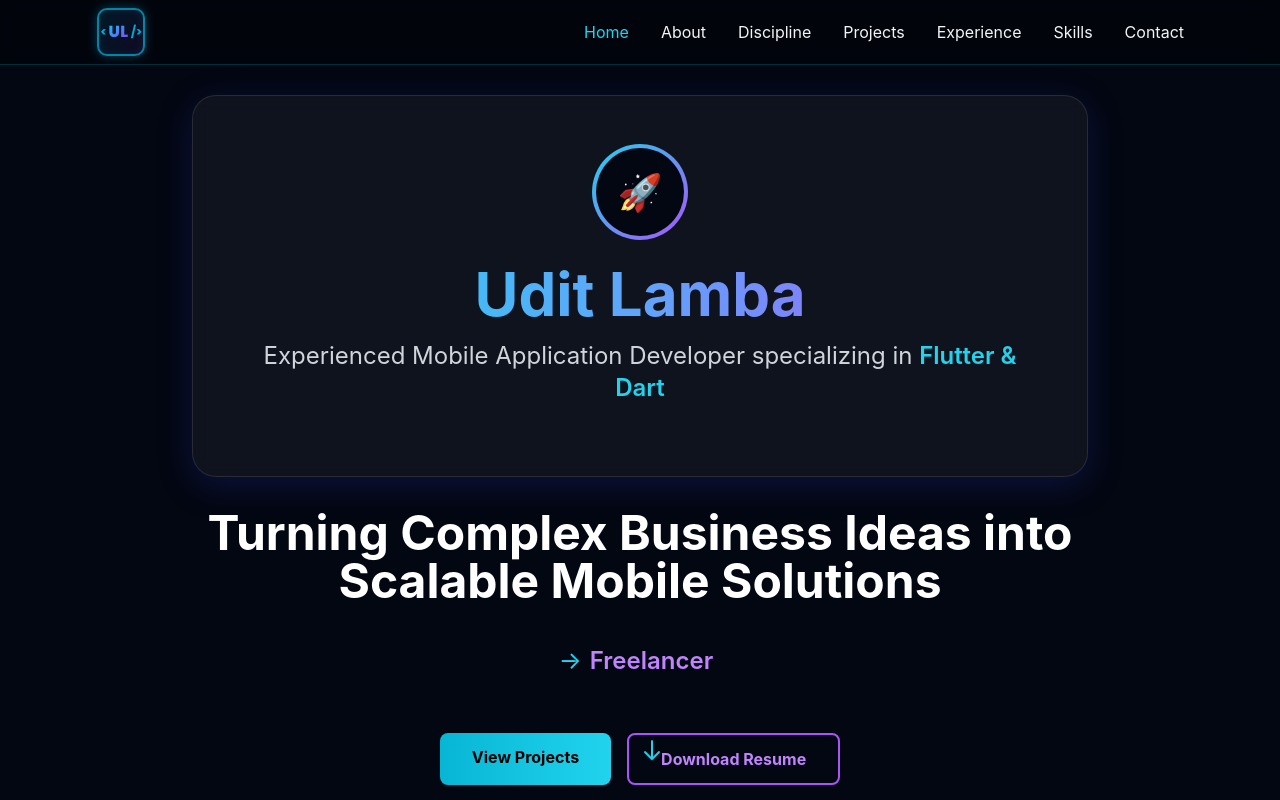
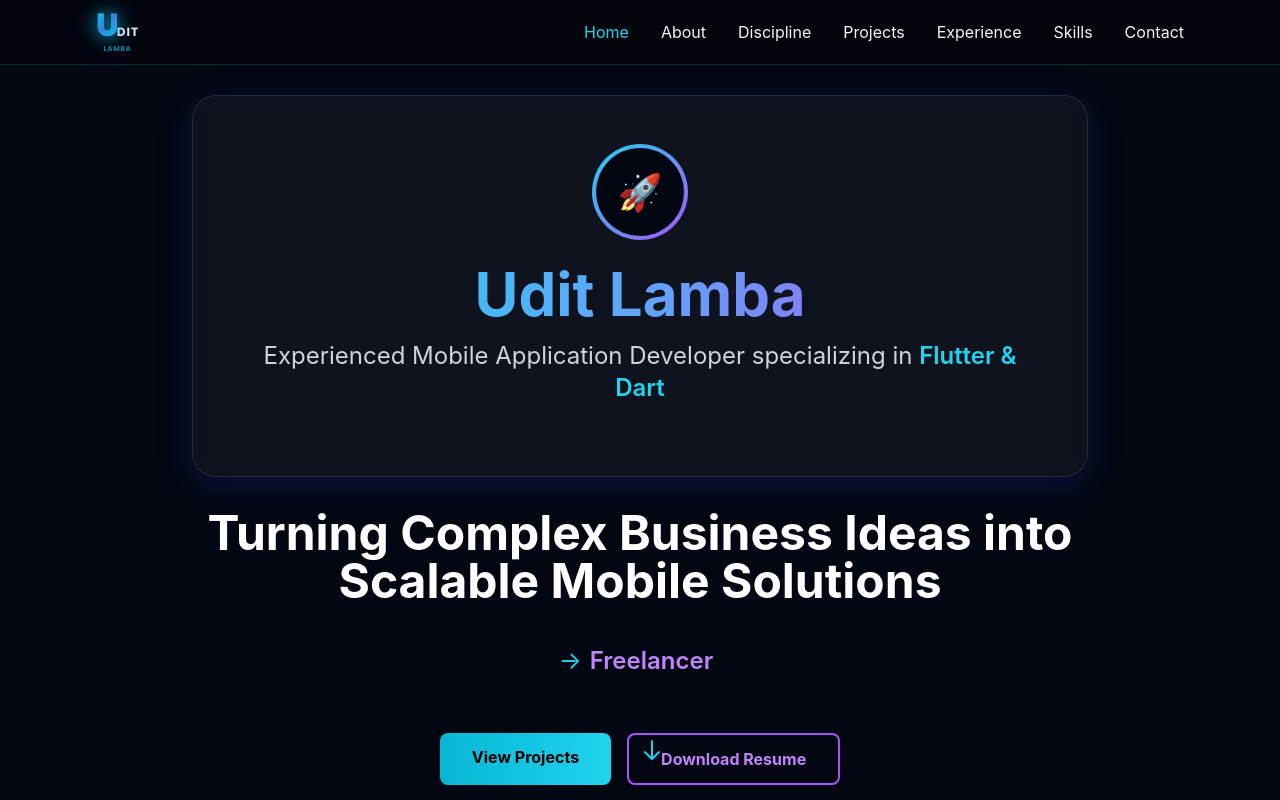
Before and after one commit to uditlamba/uditlamba.github.io, a plain HTML site: page index.html in a window 1280 px wide. Shown: the top 800 px of the page. Drawn offline with nearby package versions, Linux system fonts and the light colour scheme; animation ran at ten frames a second.

Commit message:
feat: Premium typography logo - UDIT with gradient U, white DIT, and LAMBA subtext

```diff
--- a/index.html
+++ b/index.html
@@ -15,21 +15,15 @@
             <div class="flex items-center justify-between h-16">
                 <!-- Logo -->
                 <div class="flex-shrink-0">
-                    <a href="#home" class="logo-brand">
-                        <div class="logo-container">
-                            <!-- Outer Circle/Box Background -->
-                            <div class="logo-background"></div>
-
-                            <!-- Code Brackets and Text -->
-                            <div class="logo-content">
-                                <span class="logo-bracket">&lt;</span>
-                                <span class="logo-text">UL</span>
-                                <span class="logo-bracket">/&gt;</span>
-                            </div>
-
-                            <!-- Glow Ring -->
-                            <div class="logo-ring"></div>
+                    <a href="#home" class="logo-typography">
+                        <div class="logo-wrapper">
+                            <!-- Large U with Gradient -->
+                            <span class="logo-u">U</span>
+                            <!-- Smaller DIT -->
+                            <span class="logo-dit">DIT</span>
                         </div>
+                        <!-- Subtext -->
+                        <div class="logo-subtext">LAMBA</div>
                     </a>
                 </div>
 
--- a/styles.css
+++ b/styles.css
@@ -56,168 +56,171 @@ body {
     width: 100%;
 }
 
-/* ==================== Professional Logo Styling ==================== */
+/* ==================== Attractive Typography Logo ==================== */
 
-.logo-brand {
+.logo-typography {
     display: inline-flex;
+    flex-direction: column;
     align-items: center;
     justify-content: center;
     text-decoration: none;
     transition: all 0.3s ease;
     z-index: 100;
+    gap: 2px;
+    position: relative;
 }
 
-.logo-brand:hover {
-    transform: scale(1.08);
+.logo-typography:hover {
+    transform: scale(1.1);
 }
 
-.logo-brand:focus {
+.logo-typography:focus {
     outline: none;
 }
 
-.logo-container {
+/* Logo Wrapper - Main Container */
+.logo-wrapper {
+    display: inline-flex;
+    align-items: baseline;
+    justify-content: center;
+    gap: 0;
     position: relative;
-    width: 50px;
-    height: 50px;
-    display: flex;
-    align-items: center;
-    justify-content: center;
-    transition: all 0.4s cubic-bezier(0.4, 0, 0.2, 1);
-    z-index: 100;
-    visibility: visible;
-    opacity: 1;
+    z-index: 101;
 }
 
-.logo-brand:hover .logo-container {
-    filter: drop-shadow(0 0 15px rgba(0, 210, 255, 0.8))
-            drop-shadow(0 0 25px rgba(147, 51, 234, 0.4));
-}
-
-/* Logo Background - Rounded Square with Gradient Border */
-.logo-background {
-    position: absolute;
-    width: 48px;
-    height: 48px;
-    border-radius: 10px;
-    background: linear-gradient(135deg, rgba(0, 210, 255, 0.1), rgba(147, 51, 234, 0.1));
-    border: 2px solid rgba(0, 210, 255, 0.6);
-    box-shadow:
-        0 0 10px rgba(0, 210, 255, 0.3),
-        inset 0 0 10px rgba(0, 210, 255, 0.1);
-    transition: all 0.4s ease;
-    z-index: 1;
-}
-
-.logo-brand:hover .logo-background {
-    border-color: rgba(0, 210, 255, 1);
-    box-shadow:
-        0 0 20px rgba(0, 210, 255, 0.6),
-        0 0 30px rgba(147, 51, 234, 0.3),
-        inset 0 0 15px rgba(0, 210, 255, 0.2);
-}
-
-/* Logo Content - Text */
-.logo-content {
-    position: relative;
-    display: flex;
-    align-items: center;
-    justify-content: center;
-    gap: 2px;
-    font-family: 'Poppins', 'Courier New', monospace;
+/* Main U - Large with Gradient and Glow */
+.logo-u {
+    font-family: 'Poppins', 'Inter', 'Syncopate', sans-serif;
+    font-size: 32px;
     font-weight: 800;
-    font-size: 14px;
-    z-index: 2;
-    letter-spacing: -0.5px;
-    transition: all 0.3s ease;
-}
-
-.logo-text {
-    background: linear-gradient(135deg, #00D2FF, #9333EA);
+    letter-spacing: -2px;
+    background: linear-gradient(135deg, #00D2FF 0%, #3A7BD5 50%, #00D2FF 100%);
     -webkit-background-clip: text;
     -webkit-text-fill-color: transparent;
     background-clip: text;
-    font-size: 16px;
-    font-weight: 800;
-    letter-spacing: 0.5px;
+    text-shadow:
+        0 0 20px rgba(0, 210, 255, 0.4),
+        0 0 40px rgba(58, 123, 213, 0.2);
+    filter: drop-shadow(0 0 8px rgba(0, 210, 255, 0.5));
+    transition: all 0.4s cubic-bezier(0.4, 0, 0.2, 1);
+    display: block;
+    line-height: 1;
 }
 
-.logo-bracket {
-    color: rgba(0, 210, 255, 0.8);
+.logo-typography:hover .logo-u {
+    filter: drop-shadow(0 0 15px rgba(0, 210, 255, 0.8))
+            drop-shadow(0 0 25px rgba(58, 123, 213, 0.4));
+    text-shadow:
+        0 0 30px rgba(0, 210, 255, 0.6),
+        0 0 50px rgba(58, 123, 213, 0.3);
+}
+
+/* DIT - Smaller uppercase */
+.logo-dit {
+    font-family: 'Poppins', 'Inter', sans-serif;
     font-size: 12px;
     font-weight: 700;
+    color: #E5E7EB;
+    letter-spacing: 1px;
+    text-transform: uppercase;
     transition: all 0.3s ease;
+    display: block;
+    line-height: 1;
 }
 
-.logo-brand:hover .logo-bracket {
-    color: #00D2FF;
-    text-shadow: 0 0 8px rgba(0, 210, 255, 0.6);
+.logo-typography:hover .logo-dit {
+    color: #F3F4F6;
+    text-shadow: 0 0 8px rgba(0, 210, 255, 0.3);
 }
 
-/* Logo Ring - Outer Glow */
-.logo-ring {
-    position: absolute;
-    width: 52px;
-    height: 52px;
-    border-radius: 12px;
-    border: 1px solid transparent;
-    background: radial-gradient(circle, rgba(0, 210, 255, 0.2) 0%, transparent 70%);
-    box-shadow: 0 0 15px rgba(0, 210, 255, 0.2);
-    transition: all 0.4s ease;
-    z-index: 0;
-    opacity: 0;
-    animation: none;
+/* Subtext - LAMBA */
+.logo-subtext {
+    font-family: 'Poppins', 'Inter', sans-serif;
+    font-size: 7px;
+    font-weight: 600;
+    color: rgba(0, 210, 255, 0.7);
+    letter-spacing: 0.8px;
+    text-transform: uppercase;
+    transition: all 0.3s ease;
+    margin-top: 1px;
+    z-index: 101;
 }
 
-.logo-brand:hover .logo-ring {
-    opacity: 1;
-    animation: logoPulse 2s ease-in-out infinite;
-    box-shadow: 0 0 25px rgba(0, 210, 255, 0.4),
-                0 0 40px rgba(147, 51, 234, 0.2);
+.logo-typography:hover .logo-subtext {
+    color: rgba(0, 210, 255, 1);
 }
 
-/* Logo Animations */
-@keyframes logoPulse {
+/* Logo Animation on Page Load */
+@keyframes logoSlideIn {
+    from {
+        opacity: 0;
+        transform: translateY(-10px);
+    }
+    to {
+        opacity: 1;
+        transform: translateY(0);
+    }
+}
+
+.logo-typography {
+    animation: logoSlideIn 0.6s ease-out 0.2s both;
+}
+
+/* Enhanced Glow Animation */
+@keyframes logoBreathe {
     0%, 100% {
-        box-shadow: 0 0 15px rgba(0, 210, 255, 0.3),
-                    0 0 25px rgba(147, 51, 234, 0.1);
-        transform: scale(1);
+        filter: drop-shadow(0 0 8px rgba(0, 210, 255, 0.5));
+        text-shadow:
+            0 0 20px rgba(0, 210, 255, 0.4),
+            0 0 40px rgba(58, 123, 213, 0.2);
     }
     50% {
-        box-shadow: 0 0 25px rgba(0, 210, 255, 0.5),
-                    0 0 40px rgba(147, 51, 234, 0.3);
-        transform: scale(1.05);
+        filter: drop-shadow(0 0 12px rgba(0, 210, 255, 0.7));
+        text-shadow:
+            0 0 25px rgba(0, 210, 255, 0.6),
+            0 0 45px rgba(58, 123, 213, 0.3);
     }
+}
+
+.logo-typography:hover .logo-u {
+    animation: logoBreathe 2s ease-in-out infinite;
 }
 
 /* Responsive Design */
 @media (max-width: 768px) {
-    .logo-container {
-        width: 44px;
-        height: 44px;
+    .logo-u {
+        font-size: 26px;
     }
 
-    .logo-background {
-        width: 42px;
-        height: 42px;
-        border-radius: 8px;
+    .logo-dit {
+        font-size: 10px;
+        letter-spacing: 0.5px;
     }
 
-    .logo-ring {
-        width: 46px;
-        height: 46px;
-        border-radius: 10px;
+    .logo-subtext {
+        font-size: 6px;
+        letter-spacing: 0.6px;
     }
 
-    .logo-content {
-        font-size: 12px;
+    .logo-typography:hover {
+        transform: scale(1.08);
+    }
+}
+
+@media (max-width: 480px) {
+    .logo-u {
+        font-size: 24px;
     }
 
-    .logo-text {
-        font-size: 14px;
+    .logo-dit {
+        font-size: 9px;
+        letter-spacing: 0.3px;
     }
 
-    .logo-bracket {
-        font-size: 10px;
+    .logo-subtext {
+        font-size: 5px;
+        letter-spacing: 0.5px;
+        margin-top: 0px;
     }
 }
 
```
